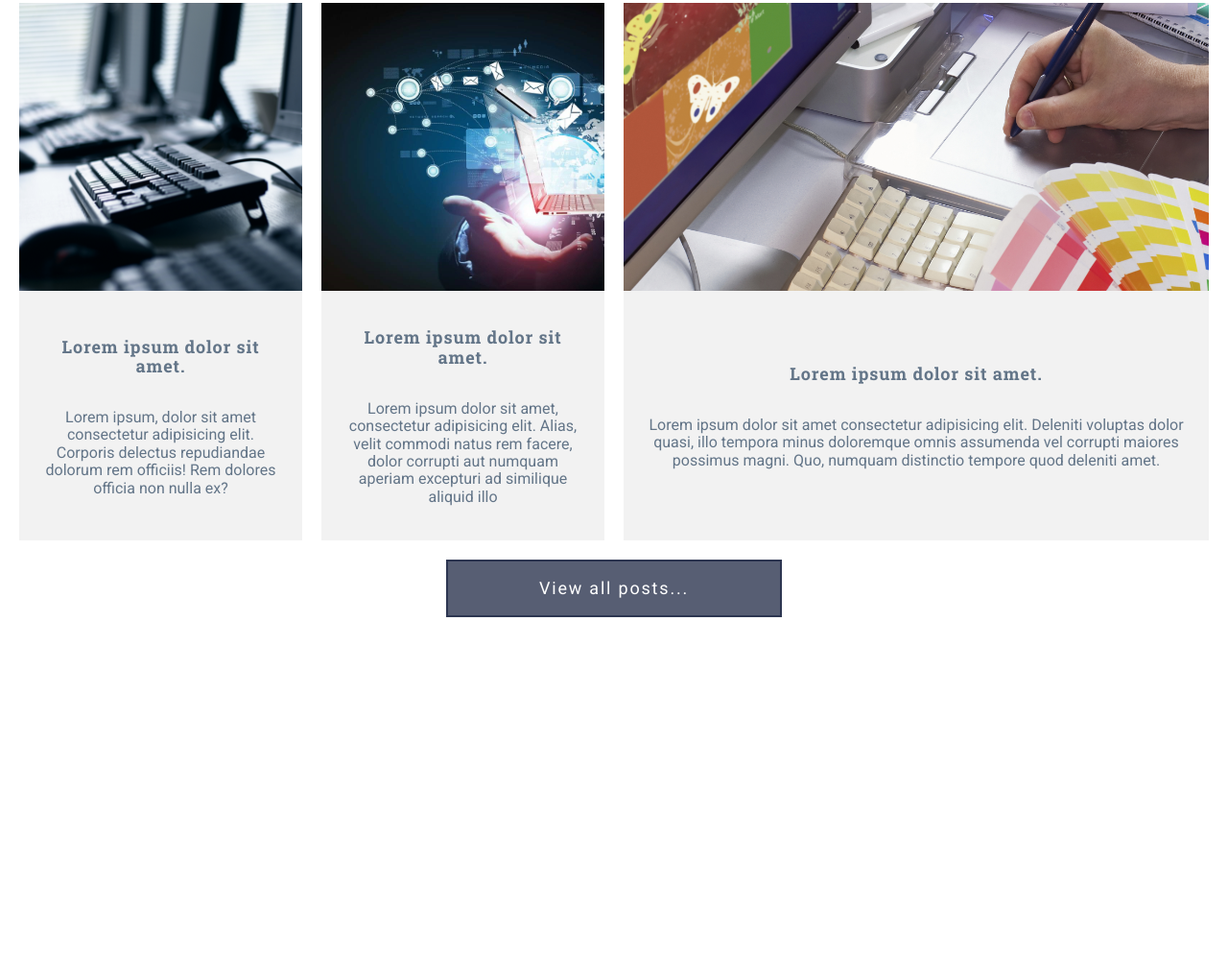
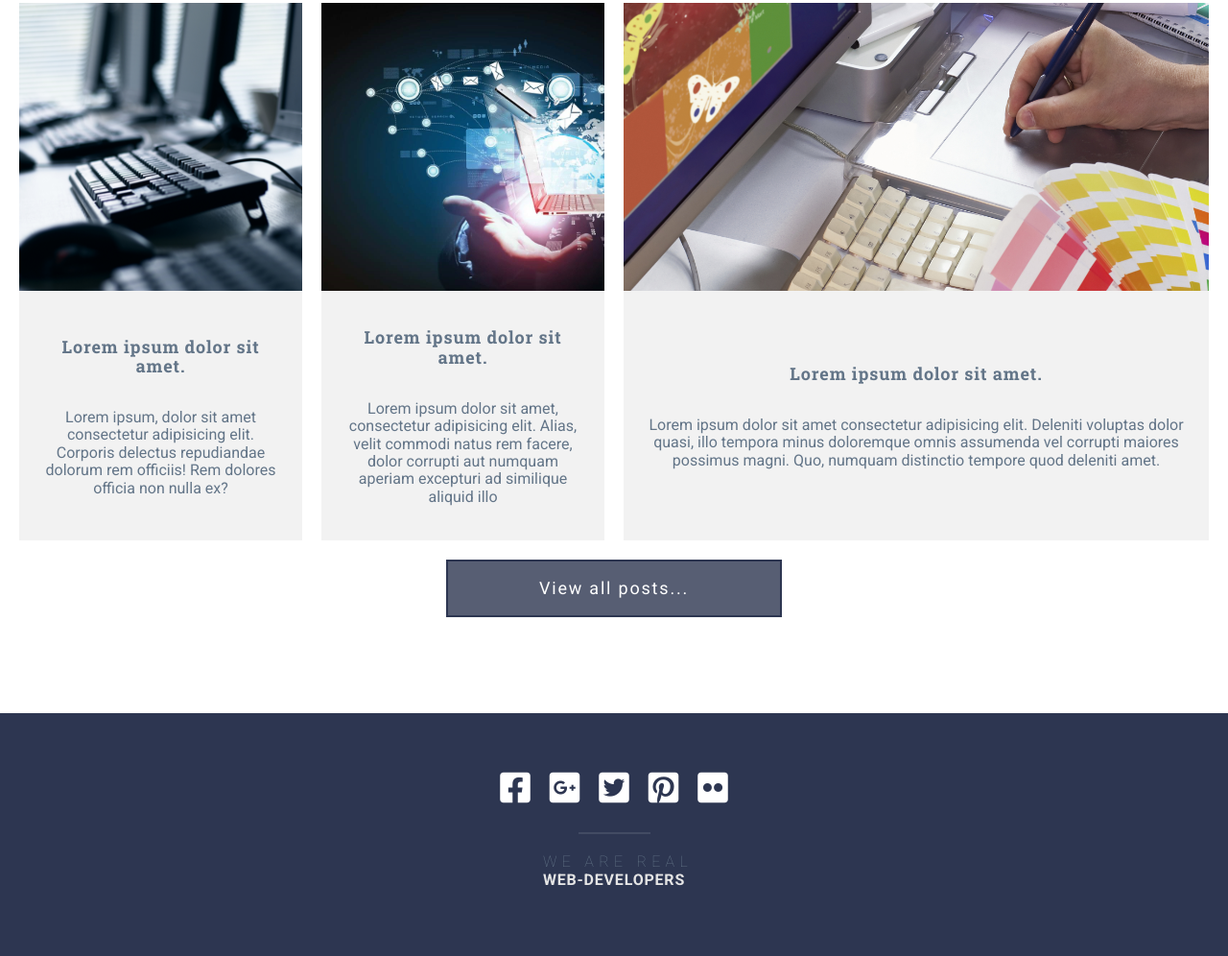
Before and after one commit to DeliasZen/grid-template, a website: page index.html in a window 1280 px wide. Shown: the part 3342-4338 px from the top of the page at 96% size. Before the commit the page ends 4085 px from the top, so only its background shows below. Drawn offline with Linux system fonts and the light colour scheme.

Commit message:
added footer

```diff
--- a/assets/scss/common/_typography.scss
+++ b/assets/scss/common/_typography.scss
@@ -9,8 +9,6 @@
 
 html {
   overflow-y: scroll;
-
-  letter-spacing: 0.1em;
 
   color: $color-gray;
 
@@ -41,6 +39,13 @@ h1 {
 }
 
 h2 {
+  letter-spacing: 0.1em;
+
+  color: $color-primary;
+
+  font-family: "Roboto Slab", serif;
+  line-height: 1.2em;
+
   @include lg-min {
     margin-bottom: 3rem;
 
@@ -63,18 +68,13 @@ h2 {
 
     font-size: 1.5rem;
   }
-
-  letter-spacing: 0.1em;
-
-  color: $color-primary;
-
-  font-family: "Roboto Slab", serif;
-  line-height: 1.2em;
 }
 
 h3 {
   letter-spacing: 0.05em;
+
   color: $color-gray;
+
   font-size: 1.125rem;
 }
 
--- a/assets/scss/components/footer/_footer.scss
+++ b/assets/scss/components/footer/_footer.scss
@@ -1,2 +1,72 @@
 @use "../../presets" as *;
 @use "../../mixins" as *;
+
+.footer {
+  padding: 50px 20px 70px;
+
+  text-align: center;
+
+  background-color: $color-primary;
+
+  &__container {
+    @extend %container;
+  }
+
+  &__social {
+    position: relative;
+
+    display: grid;
+    justify-content: center;
+
+    margin-bottom: $gap-x2;
+
+    grid-template-columns: repeat(auto-fit, minmax(50px, max-content));
+
+    &::after {
+      position: absolute;
+      bottom: -$gap;
+      left: calc(50% - 75px / 2);
+
+      width: 75px;
+      height: 2px;
+
+      content: "";
+
+      background-color: rgba(255, 255, 255, 0.1);
+    }
+
+    .fab {
+      font-size: 36px;
+    }
+
+    & a {
+      display: block;
+
+      padding: $gap-sm;
+
+      transition: color 0.5s;
+
+      &:hover,
+      &:focus {
+        color: $color-accent;
+      }
+    }
+  }
+
+  &__copy span {
+    &:nth-of-type(1) {
+      margin-right: -0.5em;
+
+      letter-spacing: 0.33em;
+
+      font-weight: 100;
+    }
+    &:nth-of-type(2) {
+      letter-spacing: 0.05em;
+
+      color: $color-gray-light;
+
+      font-weight: 700;
+    }
+  }
+}
--- a/assets/scss/components/header/_header-navbar.scss
+++ b/assets/scss/components/header/_header-navbar.scss
@@ -2,6 +2,8 @@
 @use "../../mixins" as *;
 
 .header-navbar {
+  letter-spacing: 0.1em;
+
   @include md {
     display: flex;
     justify-content: flex-end;
--- a/assets/scss/components/sections/_section-posts.scss
+++ b/assets/scss/components/sections/_section-posts.scss
@@ -6,12 +6,10 @@
     padding-top: $gap-x5;
     padding-bottom: $gap-x5;
   }
-
   @include lg-md {
     padding-top: $gap-x4;
     padding-bottom: $gap-x4;
   }
-
   @include md {
     padding-top: $gap-x3;
     padding-bottom: $gap-x3;
@@ -22,32 +20,30 @@
   }
 
   &__grid {
+    display: grid;
+
+    padding-bottom: 20px;
+
+    gap: 20px;
     @include lg-min {
-      grid-template-areas:
-        "p1 p1 p2 p3"
+      grid-template-areas: "p1 p1 p2 p3"
       "p4 p5 p6 p6";
       grid-template-columns: repeat(4, 1fr);
     }
-
     @include lg-md {
-      grid-template-areas:
-        "p1 p1 p2"
+      grid-template-areas: "p1 p1 p2"
       "p3 p4 p4"
       "p5 p5 p6";
       grid-template-columns: repeat(3, 1fr);
     }
-
     @include md-sm {
-      grid-template-areas:
-        "p1 p2"
+      grid-template-areas: "p1 p2"
       "p3 p4"
       "p5 p6";
       grid-template-columns: 1fr 1fr;
     }
-
     @include sm {
-      grid-template-areas:
-        "p1"
+      grid-template-areas: "p1"
       "p2"
       "p3"
       "p4"
@@ -55,52 +51,55 @@
       "p6";
       grid-template-columns: 1fr;
     }
-
-    display: grid;
-    padding-bottom: 20px;
-    gap: 20px;
   }
 }
 
 .post-item {
   transition: background-color 0.5s;
+
   background-color: darken($color-light, 5%);
 
   &__link {
     display: grid;
     overflow: hidden;
+
     height: 100%;
+
     grid-template-rows: 300px 1fr;
   }
 
   &__image {
     display: flex;
+    overflow: hidden;
     align-content: center;
     justify-content: center;
-    overflow: hidden;
+
     background-color: $color-primary;
 
     img {
       width: 100%;
+
       transition: transform 0.5s;
+
       object-fit: cover;
     }
   }
 
   &__caption {
     display: grid;
+    align-content: center;
+
     padding: $gap;
-    align-content: center;
 
     h3 {
       transition: color 0.5s;
       text-align: center;
+
       font-family: "Roboto Slab", serif;
     }
     p {
       transition: color 0.5s;
       text-align: center;
-      letter-spacing: 0em;
     }
   }
 }
--- a/assets/scss/components/sections/skills/_skills.scss
+++ b/assets/scss/components/sections/skills/_skills.scss
@@ -11,6 +11,7 @@
 
   &__container {
     display: grid;
+
     padding-bottom: $gap;
 
     @include lg-min {
--- a/assets/scss/presets/_variables.scss
+++ b/assets/scss/presets/_variables.scss
@@ -11,7 +11,6 @@ $gap: 20px;
 $gap-sm: math.div($gap, 2);
 $gap-lg: $gap * 1.5;
 $gap-x2: $gap * 2;
-$gap-x2: $gap * 2;
 $gap-x3: $gap * 3;
 $gap-x4: $gap * 4;
 $gap-x5: $gap * 5;
--- a/index.html
+++ b/index.html
@@ -6,14 +6,11 @@
   <meta name="viewport" content="width=device-width, initial-scale=1.0, minimum-scale=1.0">
   <meta http-equiv="X-UA-Compatible" content="ie=edge">
   <link rel="shortcut icon" href="assets/img/favicon.png" type="image/png">
-  <!-- Подключаем шрифты Roboto и Roboto Slab c сервиса google -->
   <link rel="preconnect" href="https://fonts.gstatic.com">
   <link
     href="https://fonts.googleapis.com/css2?family=Roboto+Slab:wght@100;300;400;700&family=Roboto:wght@100;300;400;500;700;900&display=swap"
     rel="stylesheet">
-  <!-- Подключаем иконочный шрифт fontawesome -->
   <link rel="stylesheet" href="libs/@fortawesome/fontawesome-free/css/all.min.css">
-  <!-- Подключаем наш основной стиль, с которым будем работать -->
   <link rel="stylesheet" href="assets/css/style.css">
   <title>GRID-TEMPLATE</title>
 </head>
@@ -242,15 +239,33 @@
       </div>
     </section>
   </main>
-  <footer></footer>
 
+  <footer class="footer">
+    <div class="footer__container">
+      <div class="footer__social">
+        <a href="">
+          <i class="fab fa-facebook-square"></i>
+        </a>
+        <a href="">
+          <i class="fab fa-google-plus-square"></i>
+        </a>
+        <a href="">
+          <i class="fab fa-twitter-square"></i>
+        </a>
+        <a href="">
+          <i class="fab fa-pinterest-square"></i>
+        </a>
+        <a href="">
+          <i class="fab fa-flickr"></i>
+        </a>
+      </div>
+      <div class="footer__copy">
+        <span>WE ARE REAL</span><br><span>WEB-DEVELOPERS</span>
+      </div>
+    </div>
+  </footer>
 
-
-  <!-- Код пишем здесь -->
-
-  <!-- Подключаем библиотеку jquery, необходимую для работы нашего основного скрипта -->
   <script src="libs/jquery/dist/jquery.min.js"></script>
-  <!-- Подключаем наш основной скрипт, с которым будем работать -->
   <script src="assets/js/main.js"></script>
 
 </body>
```
Also changed, not shown: assets/css/style.css. Lines whose indentation alone changed are shown as unchanged.
